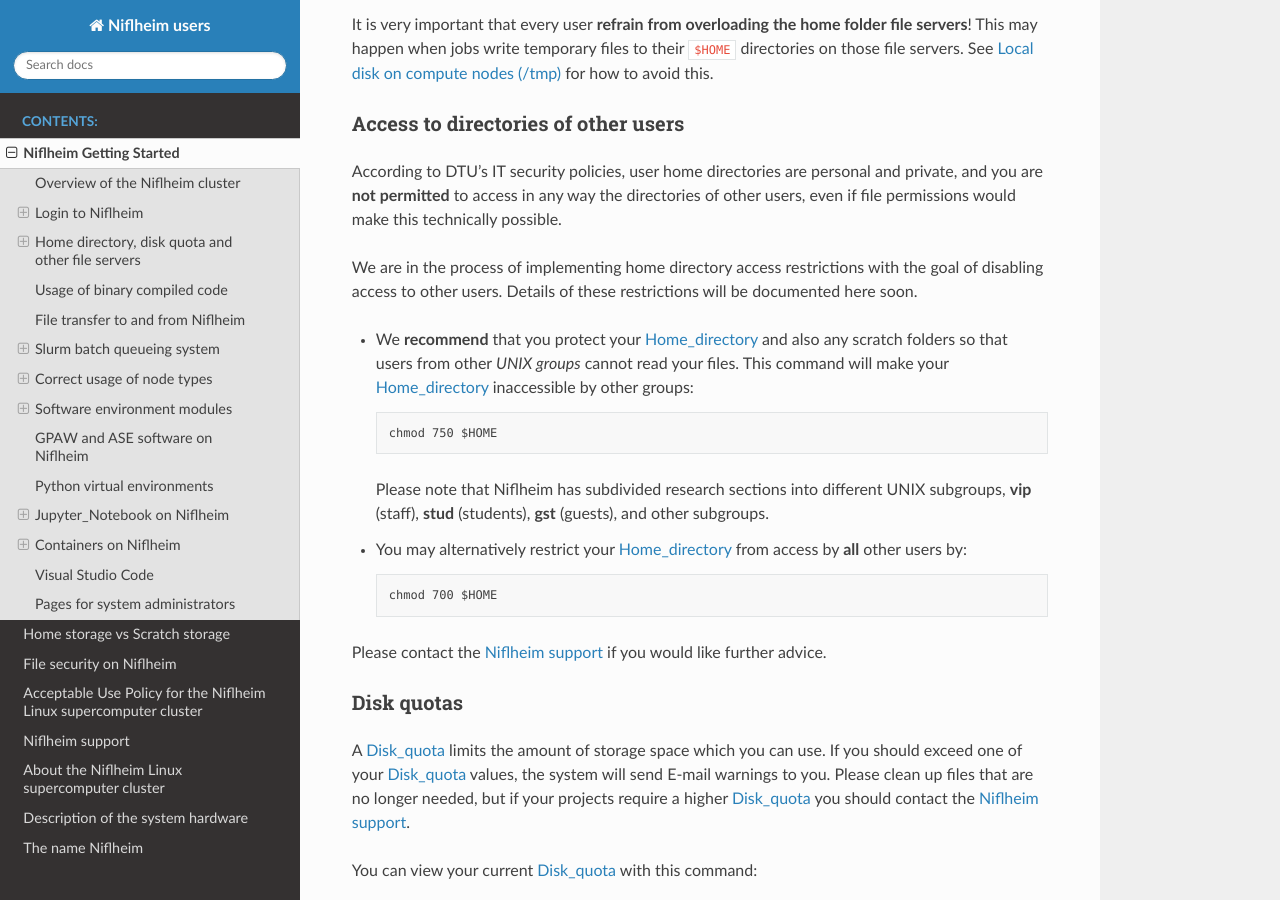
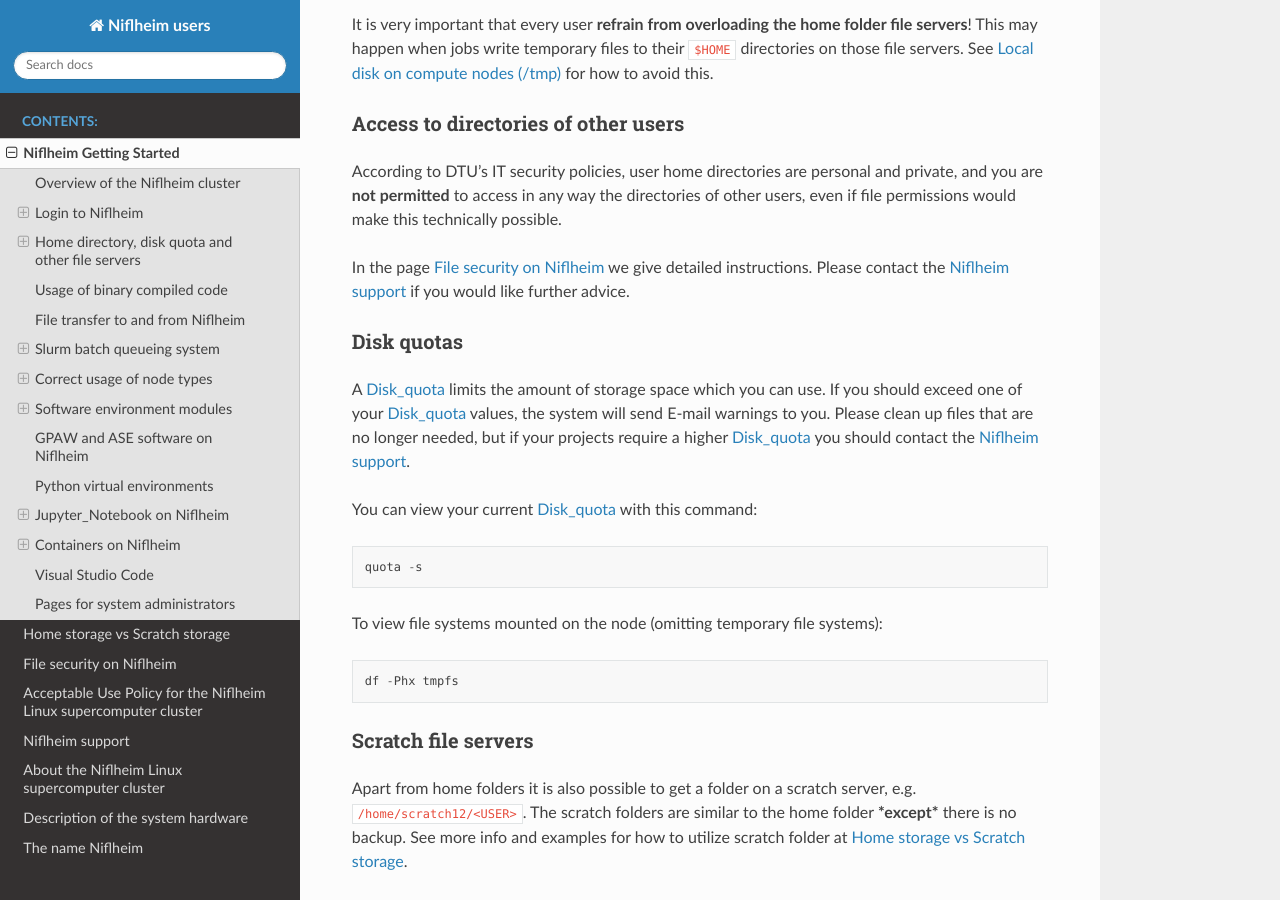
Before and after one commit to OleHolmNielsen/Niflheim_users, a Sphinx documentation site: the page built from docs/Niflheim_Getting_Started.rst, in a window 1280 px wide and 900 px high, scrolled down 3266 px. Built offline with Sphinx 7.4.7 and the Read the Docs theme 3.1.0, drawn with Linux system fonts in a browser that asks for light colours.

Commit message:
Refer to the new page File_security

```diff
--- a/docs/Niflheim_Getting_Started.rst
+++ b/docs/Niflheim_Getting_Started.rst
@@ -188,23 +188,7 @@
 and you are **not permitted** to access in any way the directories of other users,
 even if file permissions would make this technically possible.
 
-We are in the process of implementing home directory access restrictions
-with the goal of disabling access to other users.
-Details of these restrictions will be documented here soon.
-
-* We **recommend** that you protect your Home_directory_ and also any scratch folders
-  so that users from other *UNIX groups* cannot read your files.
-  This command will make your Home_directory_ inaccessible by other groups::
-
-    chmod 750 $HOME
-
-  Please note that Niflheim has subdivided research sections into different UNIX subgroups,
-  **vip** (staff), **stud** (students), **gst** (guests), and other subgroups.
-
-* You may alternatively restrict your Home_directory_ from access by **all** other users by::
-
-    chmod 700 $HOME
-
+In the page :ref:`File_security` we give detailed instructions.
 Please contact the :ref:`Niflheim_support` if you would like further advice.
 
 .. _Home_directory: https://en.wikipedia.org/wiki/Home_directory
```
